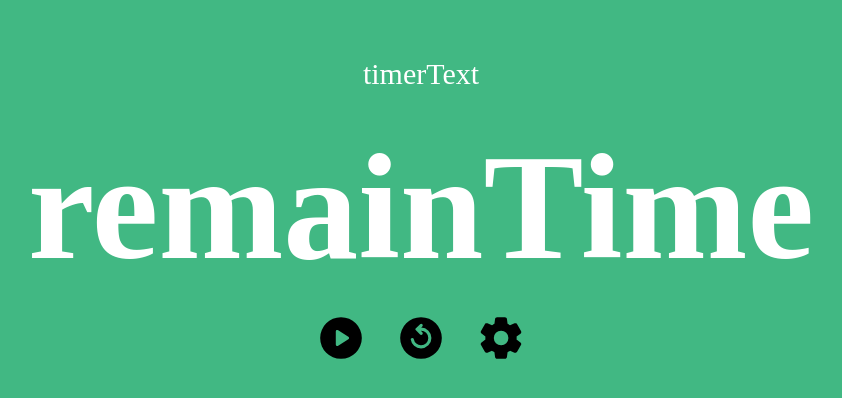
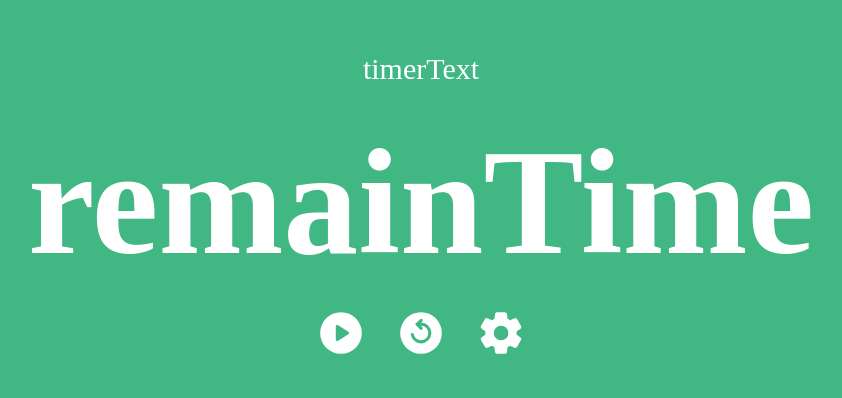
Before and after one commit to GitHWS/vue-pomodoro-timer, a Vue app: page / in a window 1280 px wide. Shown: the part 204-602 px from the top of the page, without its empty margins (219-1061 px from the left). Built offline with nearby package versions, Linux system fonts and the light colour scheme; a web font is replaced by a local one.

Commit message:
:lipstick: 버튼 스타일 적용으로 Timer 조작 아이콘 스타일 대체
버튼 스타일 적용으로 Timer 조작 아이콘 스타일 대체

```diff
--- a/src/App.vue
+++ b/src/App.vue
@@ -5,14 +5,14 @@
       <h1 class="timer__remaining-time">remainTime</h1>
     </div>
     <div class="timer__controls">
-      <button>
-        <icon-start class="timer__controls-icon" />
+      <button class="timer__controls-button">
+        <icon-start />
       </button>
-      <button>
-        <icon-reset class="timer__controls-icon" />
+      <button class="timer__controls-button">
+        <icon-reset />
       </button>
-      <button>
-        <icon-setting class="timer__controls-icon" />
+      <button class="timer__controls-button">
+        <icon-setting />
       </button>
     </div>
   </section>
@@ -51,8 +51,8 @@ import IconSetting from './components/icons/IconSetting.vue';
   gap: 3rem;
 }
 
-.timer__controls-icon {
-  width: 5rem;
-  height: 5rem;
+.timer__controls-button {
+  font-size: 5rem;
+  color: var(--white-color);
 }
 </style>
```
